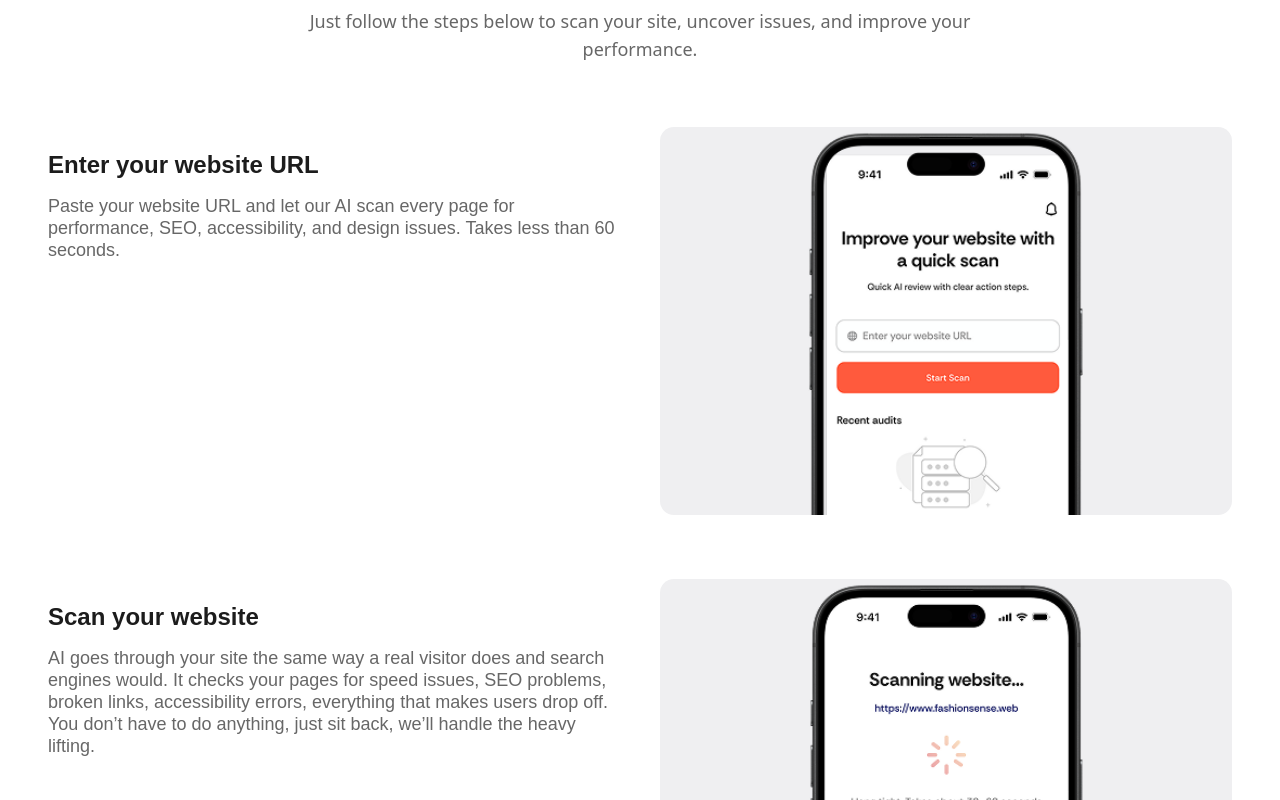
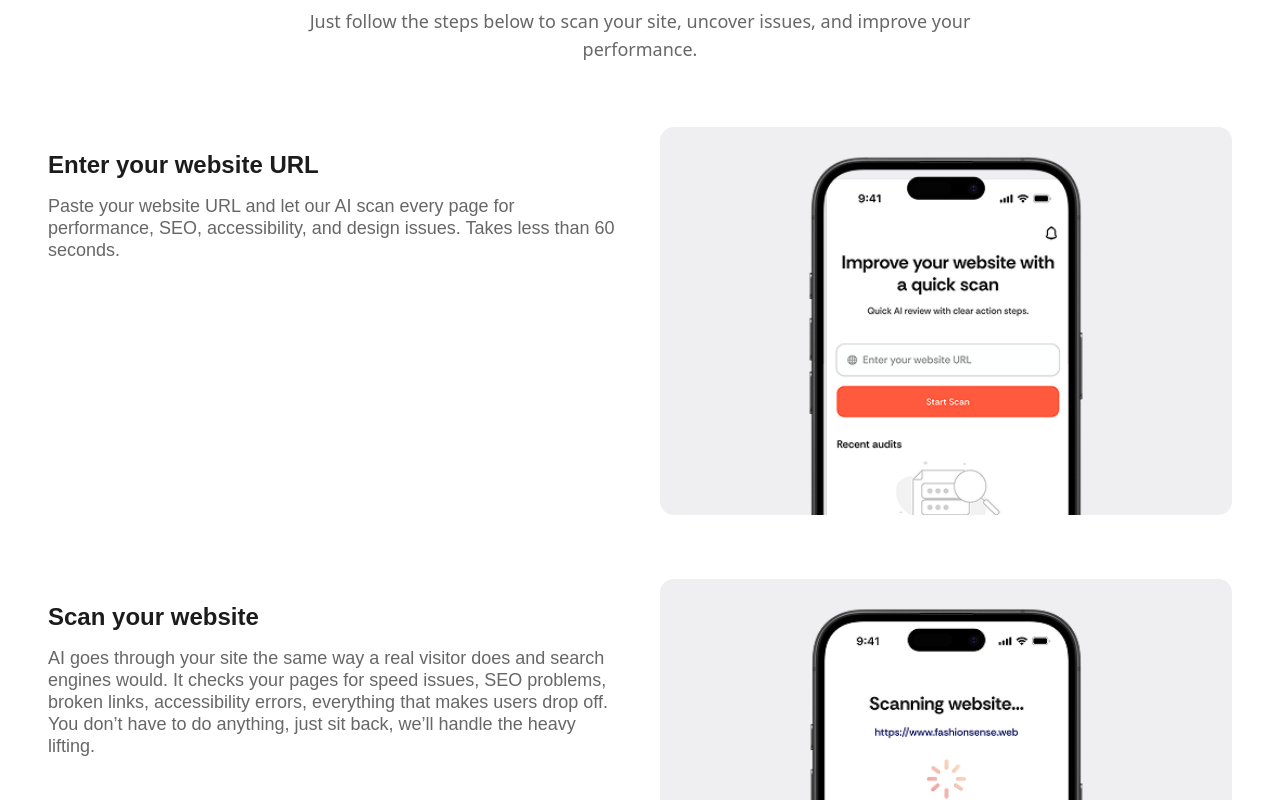
Before and after one commit to hngprojects/site-audit-ai-fe, a Next.js app: page /how-it-works in a window 1280 px wide. Shown: the part 980-1780 px from the top of the page. Built offline with nearby package versions, Linux system fonts and the light colour scheme; a web font is replaced by a local one.

Commit message:
feat(how-it-works): Update StepSection layouts

```diff
--- a/components/how-it-works/StepItem.tsx
+++ b/components/how-it-works/StepItem.tsx
@@ -31,14 +31,14 @@ const StepItem = ({
       </div>
 
       {/* Image Content */}
-      <div className="flex-1 w-full">
+      <div className="flex-1 w-full ">
         <div className="relative w-full h-[255px] md:h-[388px] bg-[#EFEFF1] rounded-xl flex items-center justify-center overflow-hidden">
           <Image
             src={imageUrl}
             alt={title}
             width={260}
             height={525}
-            className="w-auto h-full object-contain"
+            className="w-auto h-full object-contain absolute top-6"
           />
         </div>
       </div>
```
